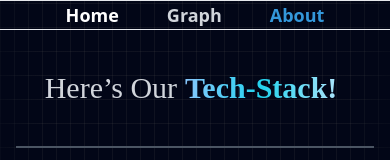
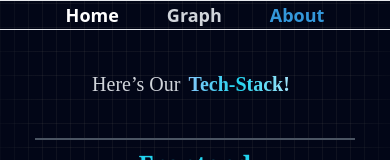
Before and after one commit to shubhams-git/weather_app, a React (Vite) app in the folder frontend/react_weather_app/: page /about in a window 390 px wide. Shown: the part 189-349 px from the top of the page. Built offline with nearby package versions, Linux system fonts and the light colour scheme; no server answers; a web font is replaced by a local one.

Commit message:
Added the responsiveness to the about page

```diff
--- a/frontend/react_weather_app/src/assets/components/AboutPage.jsx
+++ b/frontend/react_weather_app/src/assets/components/AboutPage.jsx
@@ -8,8 +8,8 @@ import { TailwindLogo } from "./TailwindLogo";
 
 export const AboutPage = () => {
   return (
-    <div className="pt-10 px-4 sm:px-8 md:px-16 lg:px-24 text-gray-300 font-playwrite">
-      <div className="flex justify-center text-3xl mb-10">
+    <div className="pt-10 px-6 sm:px-10 md:px-16 lg:px-24 xl:px-32 text-gray-300 font-playwrite max-w-7xl mx-auto">
+      <div className="flex justify-center text-xl sm:text-2xl lg:text-3xl font-medium mb-10 text-center">
         Here’s Our
         <span className="font-extrabold from-sky-200 via-cyan-400 to-blue-300 bg-gradient-to-l bg-clip-text text-transparent px-2">
           Tech-Stack!
```
